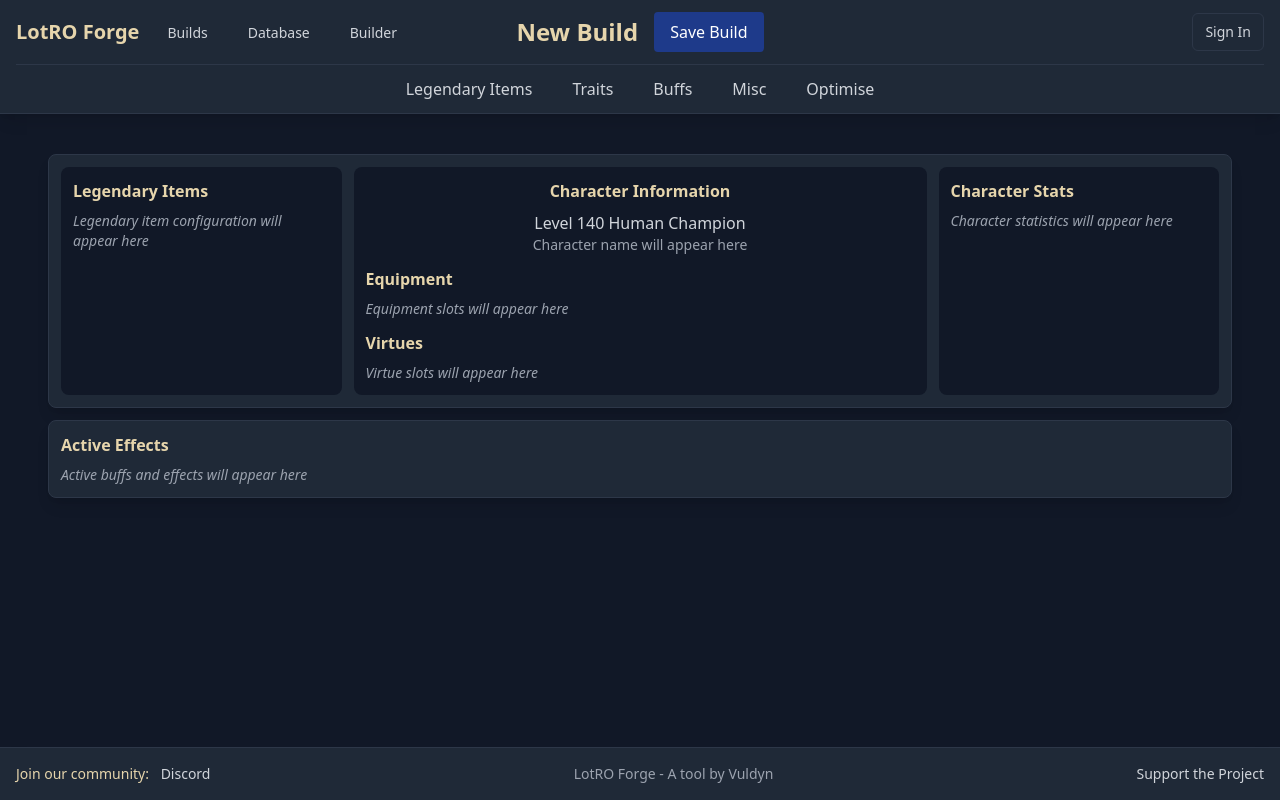
After one commit to MarcBM/lotro-forge, a FastAPI app: page /builder in a window 1280 px wide. The commit adds this page. Run offline with FastAPI, Linux system fonts and the light colour scheme; parts of the project's set-up code (start-up, migrations or seed data) failed here and were passed over; some libraries are stand-ins or nearby versions.

Commit message:
Web app structure laid out and functional navigation.

```diff
--- a/web/app.py
+++ b/web/app.py
@@ -60,9 +60,17 @@ async def home(request: Request):
 
 @app.get("/builds")
 async def builds(request: Request):
-    """Render the builds page."""
+    """Render the builds page - a repository of community-created builds."""
     return templates.TemplateResponse(
         "builds/builds.html",
+        {"request": request}
+    )
+
+@app.get("/builder")
+async def builder(request: Request):
+    """Render the builder page - where users can create and edit builds."""
+    return templates.TemplateResponse(
+        "builder/builder.html",
         {"request": request}
     )
 
--- a/web/templates/base/base.html
+++ b/web/templates/base/base.html
@@ -3,7 +3,7 @@
 <head>
     <meta charset="UTF-8">
     <meta name="viewport" content="width=device-width, initial-scale=1.0">
-    <title>{% block title %}LOTRO Forge{% endblock %}</title>
+    <title>{% block title %}LotRO Forge{% endblock %}</title>
     <!-- Tailwind CSS -->
     <script src="https://cdn.tailwindcss.com"></script>
     <script>
@@ -23,6 +23,20 @@
     </script>
     <!-- Custom styles -->
     <link rel="stylesheet" href="{{ url_for('static', path='css/style.css') }}">
+    <!-- Alpine.js -->
+    <script defer src="https://unpkg.com/alpinejs@3.13.3/dist/cdn.min.js"></script>
+    <script>
+        // Wait for Alpine to be ready
+        window.addEventListener('alpine:init', () => {
+            console.log('Alpine.js initialized');
+            // Initialize Alpine store globally
+            Alpine.store('nav', {
+                isBuilderPage: window.location.pathname === '/builder'
+            });
+            // Dispatch a custom event when Alpine is ready
+            window.dispatchEvent(new CustomEvent('alpine-ready'));
+        });
+    </script>
     {% block extra_head %}{% endblock %}
 </head>
 <body class="bg-lotro-darker min-h-screen flex flex-col text-white">
--- /dev/null
+++ b/web/templates/builder/builder.html
@@ -0,0 +1,111 @@
+{% extends "base/base.html" %}
+
+{% block title %}Builder - LotRO Forge{% endblock %}
+
+{% block content %}
+<!-- Builder Component -->
+<div id="builder-component"
+     x-data="{
+         activePanel: null,
+         init() {
+             console.log('Builder component initialized with ID:', this.$el.id);
+         },
+         openPanel(panel) {
+             console.log('Opening panel:', panel);
+             this.activePanel = panel;
+             document.body.style.overflow = 'hidden';
+         },
+         closePanel(panel) {
+             console.log('Closing panel:', panel);
+             if (this.activePanel === panel) {
+                 this.activePanel = null;
+                 document.body.style.overflow = '';
+                 window.dispatchEvent(new CustomEvent('panel-closed'));
+             }
+         },
+         closeAllPanels() {
+             console.log('Closing all panels');
+             this.activePanel = null;
+             document.body.style.overflow = '';
+             window.dispatchEvent(new CustomEvent('panel-closed'));
+         }
+     }"
+     x-init="init()"
+     @open-panel.window="openPanel($event.detail)"
+     class="bg-lotro-darker">
+
+    <!-- Include panel components -->
+    {% include "components/panels/legendary_panel.html" %}
+    {% include "components/panels/traits_panel.html" %}
+    {% include "components/panels/buffs_panel.html" %}
+    {% include "components/panels/misc_panel.html" %}
+    {% include "components/panels/optimise_panel.html" %}
+
+    <!-- Main content area -->
+    <div class="max-w-7xl mx-auto px-4 py-4">
+        <!-- Character Sheet Section -->
+        <div class="bg-lotro-dark rounded-lg shadow-lg border border-lotro-border mb-3">
+            <div class="grid grid-cols-12 gap-3 p-3">
+                <!-- Left Column: Legendary Items -->
+                <div class="col-span-3 bg-lotro-darker rounded-lg p-3">
+                    <h3 class="text-lotro-gold font-bold mb-2">Legendary Items</h3>
+                    <div class="text-gray-400 text-sm italic">
+                        Legendary item configuration will appear here
+                    </div>
+                </div>
+
+                <!-- Center Column: Character Info, Equipment, Virtues -->
+                <div class="col-span-6 bg-lotro-darker rounded-lg p-3">
+                    <!-- Character Info -->
+                    <div class="text-center mb-3">
+                        <h3 class="text-lotro-gold font-bold mb-2">Character Information</h3>
+                        <div class="text-gray-300">
+                            <p>Level 140 Human Champion</p>
+                            <p class="text-sm text-gray-400">Character name will appear here</p>
+                        </div>
+                    </div>
+
+                    <!-- Equipment -->
+                    <div class="mb-3">
+                        <h3 class="text-lotro-gold font-bold mb-2">Equipment</h3>
+                        <div class="text-gray-400 text-sm italic">
+                            Equipment slots will appear here
+                        </div>
+                    </div>
+
+                    <!-- Virtues -->
+                    <div>
+                        <h3 class="text-lotro-gold font-bold mb-2">Virtues</h3>
+                        <div class="text-gray-400 text-sm italic">
+                            Virtue slots will appear here
+                        </div>
+                    </div>
+                </div>
+
+                <!-- Right Column: Stats -->
+                <div class="col-span-3 bg-lotro-darker rounded-lg p-3">
+                    <h3 class="text-lotro-gold font-bold mb-2">Character Stats</h3>
+                    <div class="text-gray-400 text-sm italic">
+                        Character statistics will appear here
+                    </div>
+                </div>
+            </div>
+        </div>
+
+        <!-- Active Effects Section -->
+        <div class="bg-lotro-dark rounded-lg shadow-lg border border-lotro-border">
+            <div class="p-3">
+                <h3 class="text-lotro-gold font-bold mb-2">Active Effects</h3>
+                <div class="text-gray-400 text-sm italic">
+                    Active buffs and effects will appear here
+                </div>
+            </div>
+        </div>
+    </div>
+</div>
+
+<!-- Hide elements until Alpine.js is ready -->
+<style>
+    [x-cloak] { display: none !important; }
+</style>
+{% endblock %}
--- a/web/templates/components/nav.html
+++ b/web/templates/components/nav.html
@@ -1,11 +1,30 @@
 <!-- Navigation Component -->
-<nav class="bg-lotro-dark shadow-lg border-b border-lotro-border">
+<nav class="bg-lotro-dark shadow-lg border-b border-lotro-border"
+     x-data="{
+         buildName: 'New Build',
+         isEditingName: false,
+         activePanel: null,
+         isBuilderPage: window.location.pathname === '/builder',
+
+         // Panel management
+         openPanel(panel) {
+             console.log('Nav: Opening panel:', panel);
+             this.activePanel = panel;
+             window.dispatchEvent(new CustomEvent('open-panel', {
+                 detail: panel,
+                 bubbles: true
+             }));
+         }
+     }"
+     x-init="$watch('isBuilderPage', value => console.log('Builder page:', value))"
+     @panel-closed.window="activePanel = null">
     <div class="max-w-7xl mx-auto px-4">
-        <div class="flex justify-between h-16">
+        <!-- Main Navigation Bar -->
+        <div class="flex h-16" :class="{'justify-between': !isBuilderPage}">
             <!-- Left side - Main navigation -->
-            <div class="flex">
+            <div class="flex items-center" :class="{'w-1/4': isBuilderPage}">
                 <!-- Logo -->
-                <div class="flex-shrink-0 flex items-center">
+                <div class="flex-shrink-0">
                     <a href="/" class="text-xl font-bold text-lotro-gold">LotRO Forge</a>
                 </div>
                 <!-- Navigation Links -->
@@ -16,14 +35,69 @@
                     <a href="/database" class="text-gray-300 hover:text-lotro-gold hover:border-lotro-gold inline-flex items-center px-1 pt-1 border-b-2 border-transparent text-sm font-medium">
                         Database
                     </a>
+                    <a href="/builder" class="text-gray-300 hover:text-lotro-gold hover:border-lotro-gold inline-flex items-center px-1 pt-1 border-b-2 border-transparent text-sm font-medium">
+                        Builder
+                    </a>
                 </div>
             </div>
+
+            <!-- Center - Build Name and Save (only on builder page) -->
+            <template x-if="isBuilderPage">
+                <div class="flex-1 flex justify-center items-center">
+                    <!-- Build Name (Editable) -->
+                    <div class="relative" x-show="!isEditingName" @click="isEditingName = true">
+                        <h1 class="text-2xl font-bold text-lotro-gold cursor-pointer hover:text-white transition-colors duration-200" x-text="buildName"></h1>
+                    </div>
+                    <div class="relative" x-show="isEditingName" @click.away="isEditingName = false">
+                        <input type="text"
+                               x-model="buildName"
+                               class="bg-lotro-dark text-lotro-gold text-2xl font-bold px-2 py-1 rounded border border-lotro-border focus:border-lotro-gold focus:outline-none"
+                               @keyup.enter="isEditingName = false">
+                    </div>
+                    <!-- Save Button -->
+                    <button class="ml-4 bg-lotro-blue hover:bg-lotro-gold text-white px-4 py-2 rounded transition-colors duration-200">
+                        Save Build
+                    </button>
+                </div>
+            </template>
+
             <!-- Right side - Account placeholder -->
-            <div class="flex items-center">
+            <div class="flex items-center" :class="{'w-1/4 justify-end': isBuilderPage}">
                 <button class="text-gray-300 hover:text-lotro-gold px-3 py-2 rounded-md text-sm font-medium border border-lotro-border hover:border-lotro-gold transition-colors duration-200">
                     Sign In
                 </button>
             </div>
         </div>
+
+        <!-- Panel Navigation (only shown on builder page) -->
+        <template x-if="isBuilderPage">
+            <div class="flex justify-center space-x-4 py-2 border-t border-lotro-border">
+                <button @click="openPanel('legendary')"
+                        class="text-gray-300 hover:text-lotro-gold px-3 py-1 rounded transition-colors duration-200"
+                        :class="{'text-lotro-gold border-b-2 border-lotro-gold': activePanel === 'legendary'}">
+                    Legendary Items
+                </button>
+                <button @click="openPanel('traits')"
+                        class="text-gray-300 hover:text-lotro-gold px-3 py-1 rounded transition-colors duration-200"
+                        :class="{'text-lotro-gold border-b-2 border-lotro-gold': activePanel === 'traits'}">
+                    Traits
+                </button>
+                <button @click="openPanel('buffs')"
+                        class="text-gray-300 hover:text-lotro-gold px-3 py-1 rounded transition-colors duration-200"
+                        :class="{'text-lotro-gold border-b-2 border-lotro-gold': activePanel === 'buffs'}">
+                    Buffs
+                </button>
+                <button @click="openPanel('misc')"
+                        class="text-gray-300 hover:text-lotro-gold px-3 py-1 rounded transition-colors duration-200"
+                        :class="{'text-lotro-gold border-b-2 border-lotro-gold': activePanel === 'misc'}">
+                    Misc
+                </button>
+                <button @click="openPanel('optimise')"
+                        class="text-gray-300 hover:text-lotro-gold px-3 py-1 rounded transition-colors duration-200"
+                        :class="{'text-lotro-gold border-b-2 border-lotro-gold': activePanel === 'optimise'}">
+                    Optimise
+                </button>
+            </div>
+        </template>
     </div>
 </nav>
--- /dev/null
+++ b/web/templates/components/panels/buffs_panel.html
@@ -0,0 +1,42 @@
+<!-- Buffs Panel Component -->
+<div x-show="activePanel === 'buffs'"
+     x-transition:enter="transition ease-out duration-300"
+     x-transition:enter-start="opacity-0 transform scale-95"
+     x-transition:enter-end="opacity-100 transform scale-100"
+     x-transition:leave="transition ease-in duration-200"
+     x-transition:leave-start="opacity-100 transform scale-100"
+     x-transition:leave-end="opacity-0 transform scale-95"
+     class="fixed inset-0 z-50 overflow-y-auto"
+     x-cloak
+     @click.away="closePanel('buffs')"
+     @keydown.escape.window="closePanel('buffs')">
+
+    <!-- Background overlay -->
+    <div class="fixed inset-0 bg-black bg-opacity-50 transition-opacity"></div>
+
+    <!-- Panel content -->
+    <div class="relative min-h-screen flex items-center justify-center p-4">
+        <div class="relative bg-lotro-dark rounded-lg shadow-xl max-w-4xl w-full p-6">
+            <!-- Header -->
+            <div class="flex justify-between items-center mb-6">
+                <h2 class="text-2xl font-bold text-lotro-gold">Buffs</h2>
+                <button @click="closePanel('buffs')"
+                        class="text-gray-400 hover:text-lotro-gold focus:outline-none">
+                    <span class="sr-only">Close panel</span>
+                    <svg class="h-6 w-6" fill="none" viewBox="0 0 24 24" stroke="currentColor">
+                        <path stroke-linecap="round" stroke-linejoin="round" stroke-width="2" d="M6 18L18 6M6 6l12 12" />
+                    </svg>
+                </button>
+            </div>
+
+            <!-- Panel content -->
+            <div class="space-y-6">
+                <div class="bg-lotro-darker rounded-lg p-4">
+                    <div class="text-gray-400 text-sm italic">
+                        Buff management coming soon...
+                    </div>
+                </div>
+            </div>
+        </div>
+    </div>
+</div>
--- /dev/null
+++ b/web/templates/components/panels/legendary_panel.html
@@ -0,0 +1,42 @@
+<!-- Legendary Items Panel Component -->
+<div x-show="activePanel === 'legendary'"
+     x-transition:enter="transition ease-out duration-300"
+     x-transition:enter-start="opacity-0 transform scale-95"
+     x-transition:enter-end="opacity-100 transform scale-100"
+     x-transition:leave="transition ease-in duration-200"
+     x-transition:leave-start="opacity-100 transform scale-100"
+     x-transition:leave-end="opacity-0 transform scale-95"
+     class="fixed inset-0 z-50 overflow-y-auto"
+     x-cloak
+     @click.away="closePanel('legendary')"
+     @keydown.escape.window="closePanel('legendary')">
+
+    <!-- Background overlay -->
+    <div class="fixed inset-0 bg-black bg-opacity-50 transition-opacity"></div>
+
+    <!-- Panel content -->
+    <div class="relative min-h-screen flex items-center justify-center p-4">
+        <div class="relative bg-lotro-dark rounded-lg shadow-xl max-w-4xl w-full p-6">
+            <!-- Header -->
+            <div class="flex justify-between items-center mb-6">
+                <h2 class="text-2xl font-bold text-lotro-gold">Legendary Items</h2>
+                <button @click="closePanel('legendary')"
+                        class="text-gray-400 hover:text-lotro-gold focus:outline-none">
+                    <span class="sr-only">Close panel</span>
+                    <svg class="h-6 w-6" fill="none" viewBox="0 0 24 24" stroke="currentColor">
+                        <path stroke-linecap="round" stroke-linejoin="round" stroke-width="2" d="M6 18L18 6M6 6l12 12" />
+                    </svg>
+                </button>
+            </div>
+
+            <!-- Panel content -->
+            <div class="space-y-6">
+                <div class="bg-lotro-darker rounded-lg p-4">
+                    <div class="text-gray-400 text-sm italic">
+                        Legendary item configuration coming soon...
+                    </div>
+                </div>
+            </div>
+        </div>
+    </div>
+</div>
--- /dev/null
+++ b/web/templates/components/panels/misc_panel.html
@@ -0,0 +1,42 @@
+<!-- Misc Panel Component -->
+<div x-show="activePanel === 'misc'"
+     x-transition:enter="transition ease-out duration-300"
+     x-transition:enter-start="opacity-0 transform scale-95"
+     x-transition:enter-end="opacity-100 transform scale-100"
+     x-transition:leave="transition ease-in duration-200"
+     x-transition:leave-start="opacity-100 transform scale-100"
+     x-transition:leave-end="opacity-0 transform scale-95"
+     class="fixed inset-0 z-50 overflow-y-auto"
+     x-cloak
+     @click.away="closePanel('misc')"
+     @keydown.escape.window="closePanel('misc')">
+
+    <!-- Background overlay -->
+    <div class="fixed inset-0 bg-black bg-opacity-50 transition-opacity"></div>
+
+    <!-- Panel content -->
+    <div class="relative min-h-screen flex items-center justify-center p-4">
+        <div class="relative bg-lotro-dark rounded-lg shadow-xl max-w-4xl w-full p-6">
+            <!-- Header -->
+            <div class="flex justify-between items-center mb-6">
+                <h2 class="text-2xl font-bold text-lotro-gold">Miscellaneous</h2>
+                <button @click="closePanel('misc')"
+                        class="text-gray-400 hover:text-lotro-gold focus:outline-none">
+                    <span class="sr-only">Close panel</span>
+                    <svg class="h-6 w-6" fill="none" viewBox="0 0 24 24" stroke="currentColor">
+                        <path stroke-linecap="round" stroke-linejoin="round" stroke-width="2" d="M6 18L18 6M6 6l12 12" />
+                    </svg>
+                </button>
+            </div>
+
+            <!-- Panel content -->
+            <div class="space-y-6">
+                <div class="bg-lotro-darker rounded-lg p-4">
+                    <div class="text-gray-400 text-sm italic">
+                        Miscellaneous options coming soon...
+                    </div>
+                </div>
+            </div>
+        </div>
+    </div>
+</div>
--- /dev/null
+++ b/web/templates/components/panels/optimise_panel.html
@@ -0,0 +1,42 @@
+<!-- Optimise Panel Component -->
+<div x-show="activePanel === 'optimise'"
+     x-transition:enter="transition ease-out duration-300"
+     x-transition:enter-start="opacity-0 transform scale-95"
+     x-transition:enter-end="opacity-100 transform scale-100"
+     x-transition:leave="transition ease-in duration-200"
+     x-transition:leave-start="opacity-100 transform scale-100"
+     x-transition:leave-end="opacity-0 transform scale-95"
+     class="fixed inset-0 z-50 overflow-y-auto"
+     x-cloak
+     @click.away="closePanel('optimise')"
+     @keydown.escape.window="closePanel('optimise')">
+
+    <!-- Background overlay -->
+    <div class="fixed inset-0 bg-black bg-opacity-50 transition-opacity"></div>
+
+    <!-- Panel content -->
+    <div class="relative min-h-screen flex items-center justify-center p-4">
+        <div class="relative bg-lotro-dark rounded-lg shadow-xl max-w-4xl w-full p-6">
+            <!-- Header -->
+            <div class="flex justify-between items-center mb-6">
+                <h2 class="text-2xl font-bold text-lotro-gold">Optimise Build</h2>
+                <button @click="closePanel('optimise')"
+                        class="text-gray-400 hover:text-lotro-gold focus:outline-none">
+                    <span class="sr-only">Close panel</span>
+                    <svg class="h-6 w-6" fill="none" viewBox="0 0 24 24" stroke="currentColor">
+                        <path stroke-linecap="round" stroke-linejoin="round" stroke-width="2" d="M6 18L18 6M6 6l12 12" />
+                    </svg>
+                </button>
+            </div>
+
+            <!-- Panel content -->
+            <div class="space-y-6">
+                <div class="bg-lotro-darker rounded-lg p-4">
+                    <div class="text-gray-400 text-sm italic">
+                        Build optimization tools coming soon...
+                    </div>
+                </div>
+            </div>
+        </div>
+    </div>
+</div>
--- /dev/null
+++ b/web/templates/components/panels/traits_panel.html
@@ -0,0 +1,42 @@
+<!-- Traits Panel Component -->
+<div x-show="activePanel === 'traits'"
+     x-transition:enter="transition ease-out duration-300"
+     x-transition:enter-start="opacity-0 transform scale-95"
+     x-transition:enter-end="opacity-100 transform scale-100"
+     x-transition:leave="transition ease-in duration-200"
+     x-transition:leave-start="opacity-100 transform scale-100"
+     x-transition:leave-end="opacity-0 transform scale-95"
+     class="fixed inset-0 z-50 overflow-y-auto"
+     x-cloak
+     @click.away="closePanel('traits')"
+     @keydown.escape.window="closePanel('traits')">
+
+    <!-- Background overlay -->
+    <div class="fixed inset-0 bg-black bg-opacity-50 transition-opacity"></div>
+
+    <!-- Panel content -->
+    <div class="relative min-h-screen flex items-center justify-center p-4">
+        <div class="relative bg-lotro-dark rounded-lg shadow-xl max-w-4xl w-full p-6">
+            <!-- Header -->
+            <div class="flex justify-between items-center mb-6">
+                <h2 class="text-2xl font-bold text-lotro-gold">Traits</h2>
+                <button @click="closePanel('traits')"
+                        class="text-gray-400 hover:text-lotro-gold focus:outline-none">
+                    <span class="sr-only">Close panel</span>
+                    <svg class="h-6 w-6" fill="none" viewBox="0 0 24 24" stroke="currentColor">
+                        <path stroke-linecap="round" stroke-linejoin="round" stroke-width="2" d="M6 18L18 6M6 6l12 12" />
+                    </svg>
+                </button>
+            </div>
+
+            <!-- Panel content -->
+            <div class="space-y-6">
+                <div class="bg-lotro-darker rounded-lg p-4">
+                    <div class="text-gray-400 text-sm italic">
+                        Trait configuration coming soon...
+                    </div>
+                </div>
+            </div>
+        </div>
+    </div>
+</div>
```
Also changed, not shown: web/middleware/security.py (+13 -4 lines), web/templates/base/home.html (+16 -1 lines), web/templates/builds/builds.html (+7 -7 lines).
